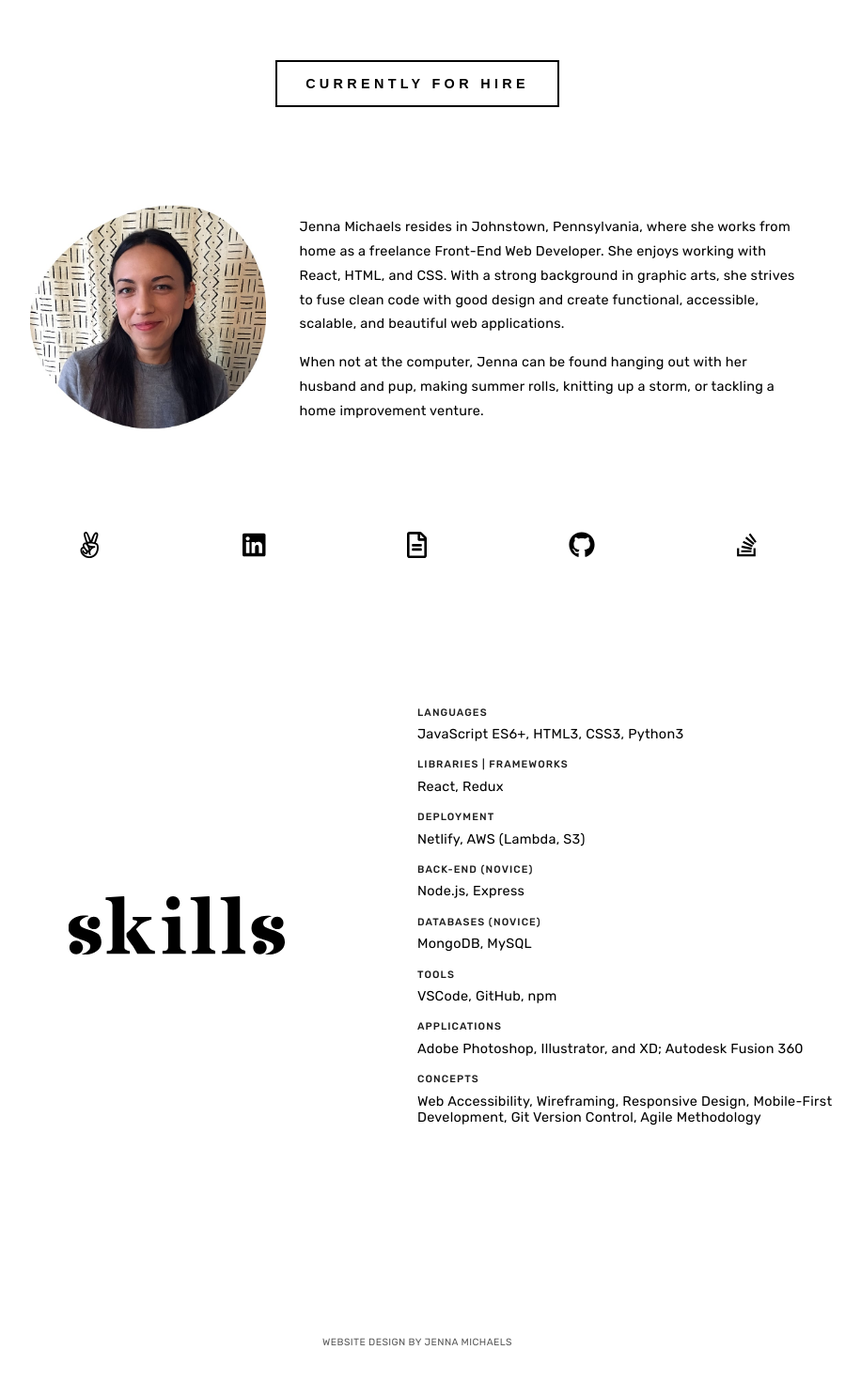
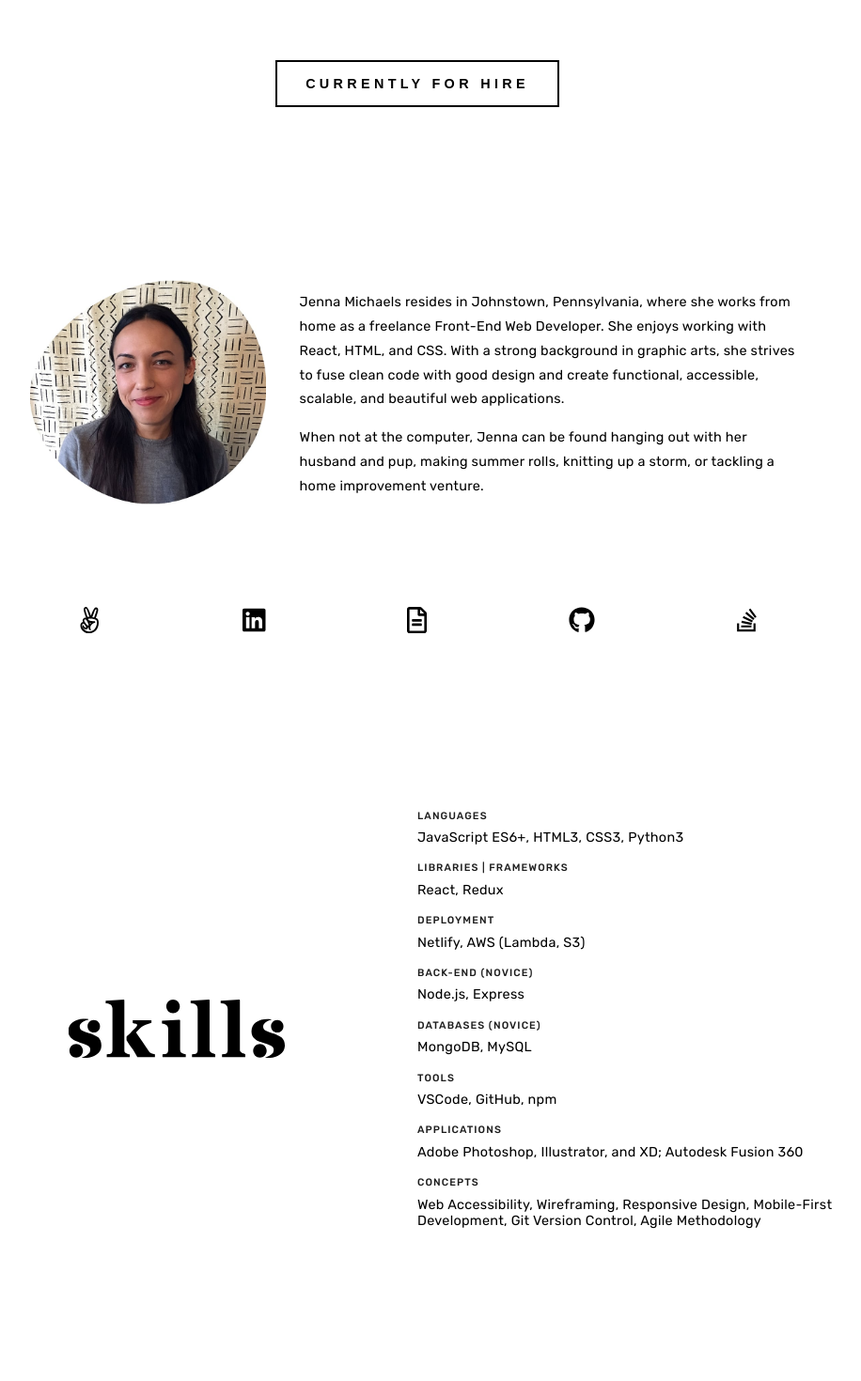
Before and after one commit to jenna-m/portfolio, a React (Create React App) app: page / in a window 1280 px wide. Shown: the part 368-1838 px from the top of the page at 94% size, without its empty margins (196-1112 px from the left). Built offline with nearby package versions, Linux system fonts and the light colour scheme.

Commit message:
Update index.css
Fix home page spacing on desktop and mobile

```diff
--- a/src/index.css
+++ b/src/index.css
@@ -195,7 +195,7 @@ button div {
 
 /* About */
 #about-section {
-	margin-bottom: 100px;
+	margin: 80px 0px 100px;
 	width: 70%;
 	display: flex;
 	flex-direction: row;
@@ -306,7 +306,7 @@ button div {
 
 /* Skills Section */
 #skills-section {
-	margin: 150px 0px 100px;
+	margin: 180px 0px 100px;
 	width: 80%;
 	display: flex;
 	flex-direction: row;
@@ -708,6 +708,7 @@ textarea {
 
 	/* About */
 	#about-section {
+		margin: 100px 0px 60px;
 		width: 90%;
 		flex-direction: column;
 	}
@@ -994,6 +995,7 @@ textarea {
 
 	/* About */
 	#about-section {
+		margin: 25px 0px 60px;
 		width: 90%;
 		flex-direction: column;
 	}
```
